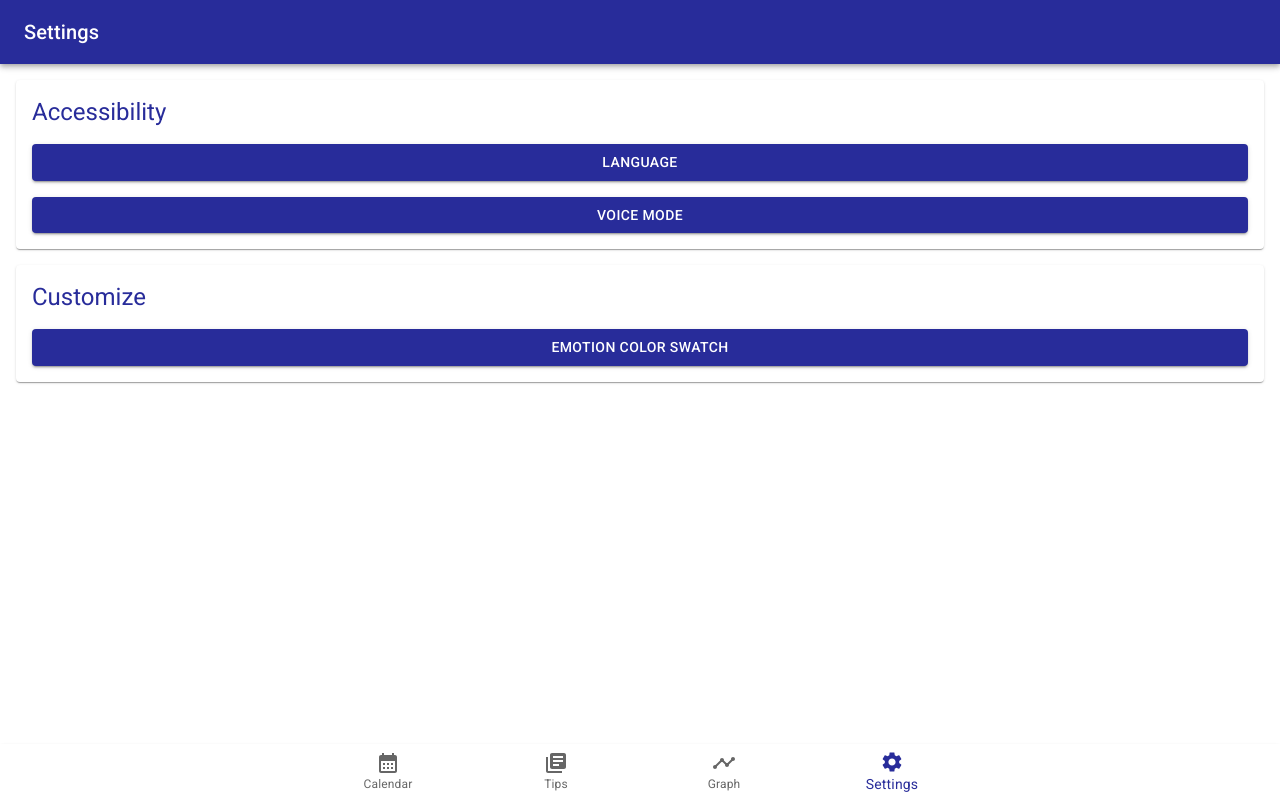
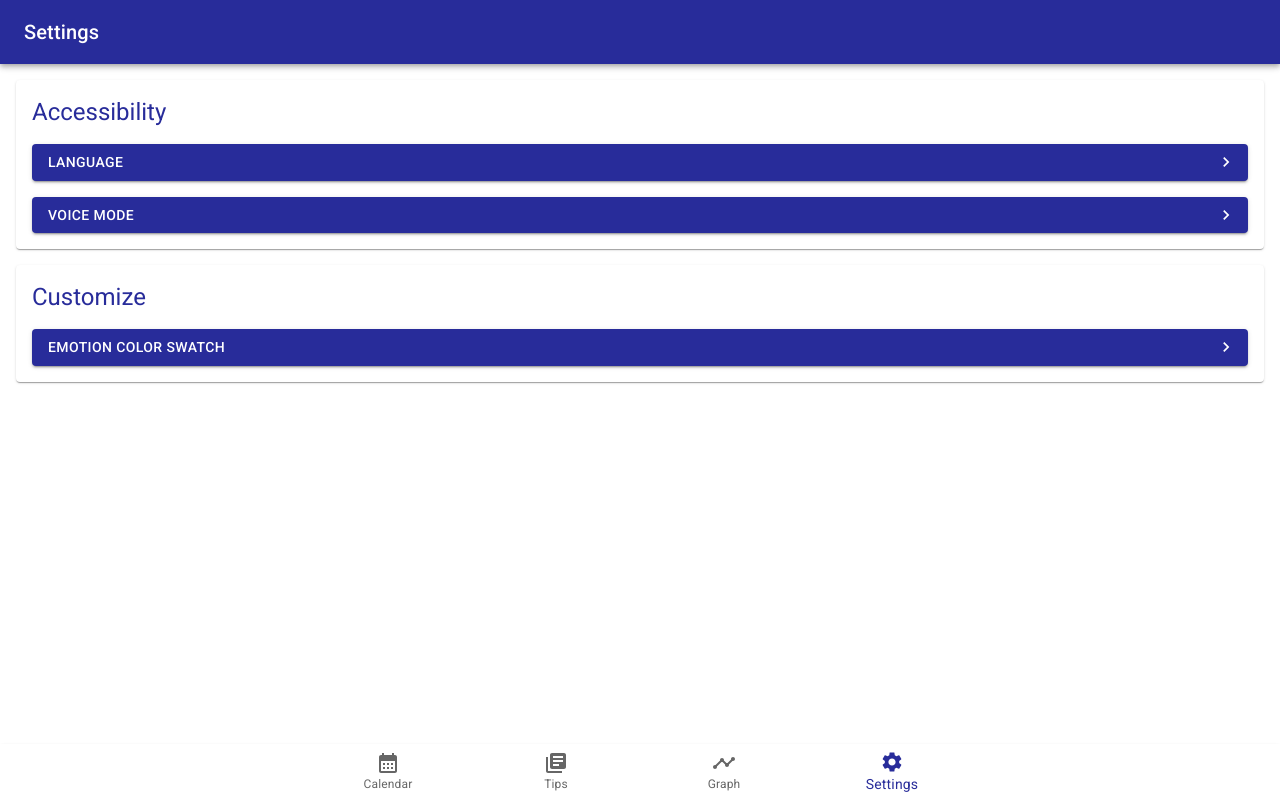
Before and after one commit to adamva/CMPUT302-emotion-tracker, a React (Create React App) app in the folder ui/: page /#/settings in a window 1280 px wide. Built offline with nearby package versions, Linux system fonts and the light colour scheme.

Commit message:
finish up settings page

```diff
--- a/ui/src/components/Settings/SettingsOverview.js
+++ b/ui/src/components/Settings/SettingsOverview.js
@@ -6,6 +6,7 @@ import Grid from '@mui/material/Grid';
 import Paper from '@mui/material/Paper';
 import Box from '@mui/material/Box';
 import { Typography, Toolbar, AppBar, Button } from '@mui/material';
+import NavigateNextIcon from '@mui/icons-material/NavigateNext';
 
 const SettingsOverview = () => {
     const navigate = useNavigate();
@@ -22,14 +23,44 @@ const SettingsOverview = () => {
         <Paper sx={{ m: 2, p: 2 }}>
             <Grid container spacing={2} justifyContent="center" alignItems="center">
                 <Grid item xs={12}><Typography variant='h5' color='primary'>Accessibility</Typography></Grid>
-                <Grid item xs={12}><Button variant='contained' fullWidth>Language</Button></Grid>
-                <Grid item xs={12}><Button variant='contained' fullWidth>Voice Mode</Button></Grid>
+                <Grid item xs={12}>
+                    <Button
+                    variant='contained'
+                    fullWidth
+                    onClick={() => navigate('/settings/language')}
+                    endIcon={<NavigateNextIcon />}
+                    sx={{display: 'flex', justifyContent: 'space-between'}}
+                    >
+                        Language
+                    </Button>
+                </Grid>
+                <Grid item xs={12}>
+                    <Button
+                    variant='contained'
+                    fullWidth
+                    onClick={() => navigate('/settings/voice-mode')}
+                    endIcon={<NavigateNextIcon />}
+                    sx={{display: 'flex', justifyContent: 'space-between'}}
+                    >
+                        Voice Mode
+                    </Button>
+                </Grid>
             </Grid>
         </Paper>
         <Paper sx={{ m: 2, p: 2 }}>
             <Grid container spacing={2} justifyContent="center" alignItems="center">
                 <Grid item xs={12}><Typography variant='h5' color='primary'>Customize</Typography></Grid>
-                <Grid item xs={12}><Button variant='contained' fullWidth onClick={() => navigate('/settings/customize')}>Emotion Color Swatch</Button></Grid>
+                <Grid item xs={12}>
+                    <Button
+                    variant='contained'
+                    fullWidth
+                    onClick={() => navigate('/settings/customize')}
+                    endIcon={<NavigateNextIcon />}
+                    sx={{display: 'flex', justifyContent: 'space-between'}}
+                    >
+                        Emotion Color Swatch
+                    </Button>
+                </Grid>
             </Grid>
         </Paper>
         </Box>
```
